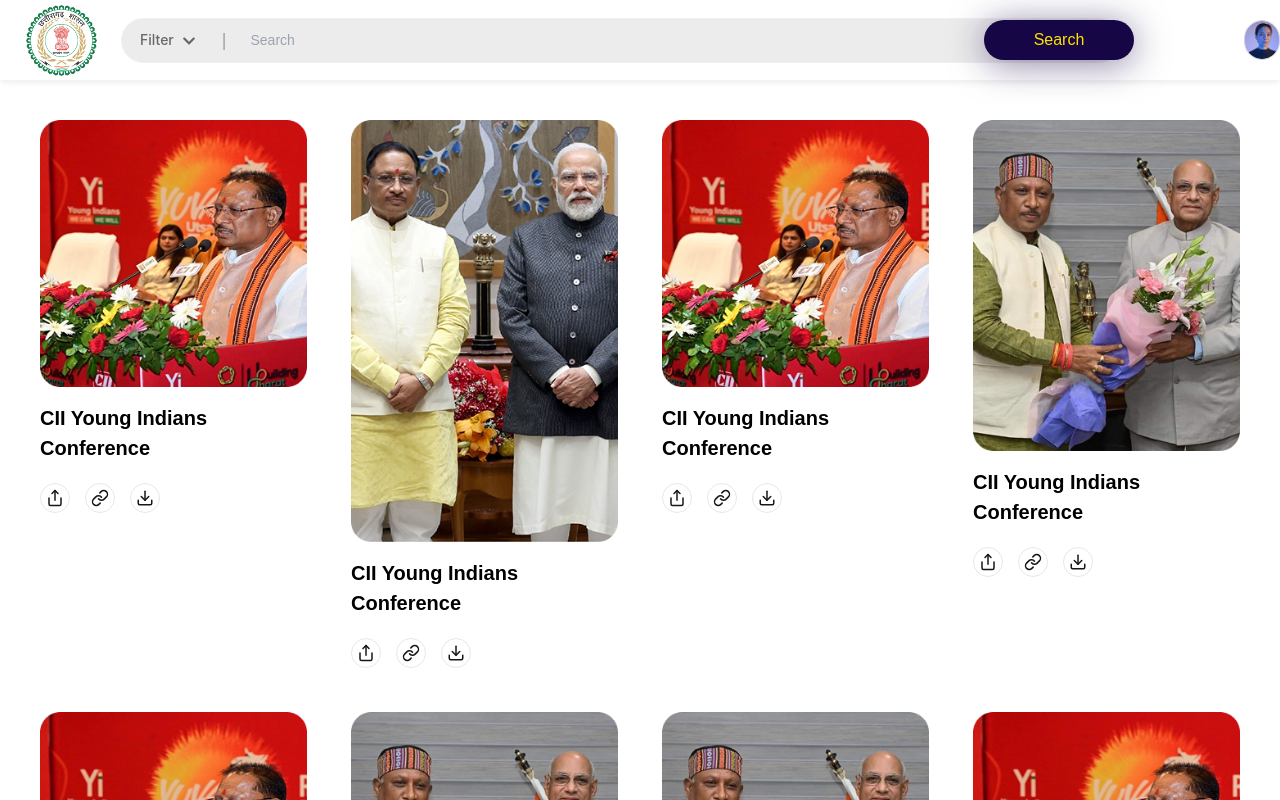
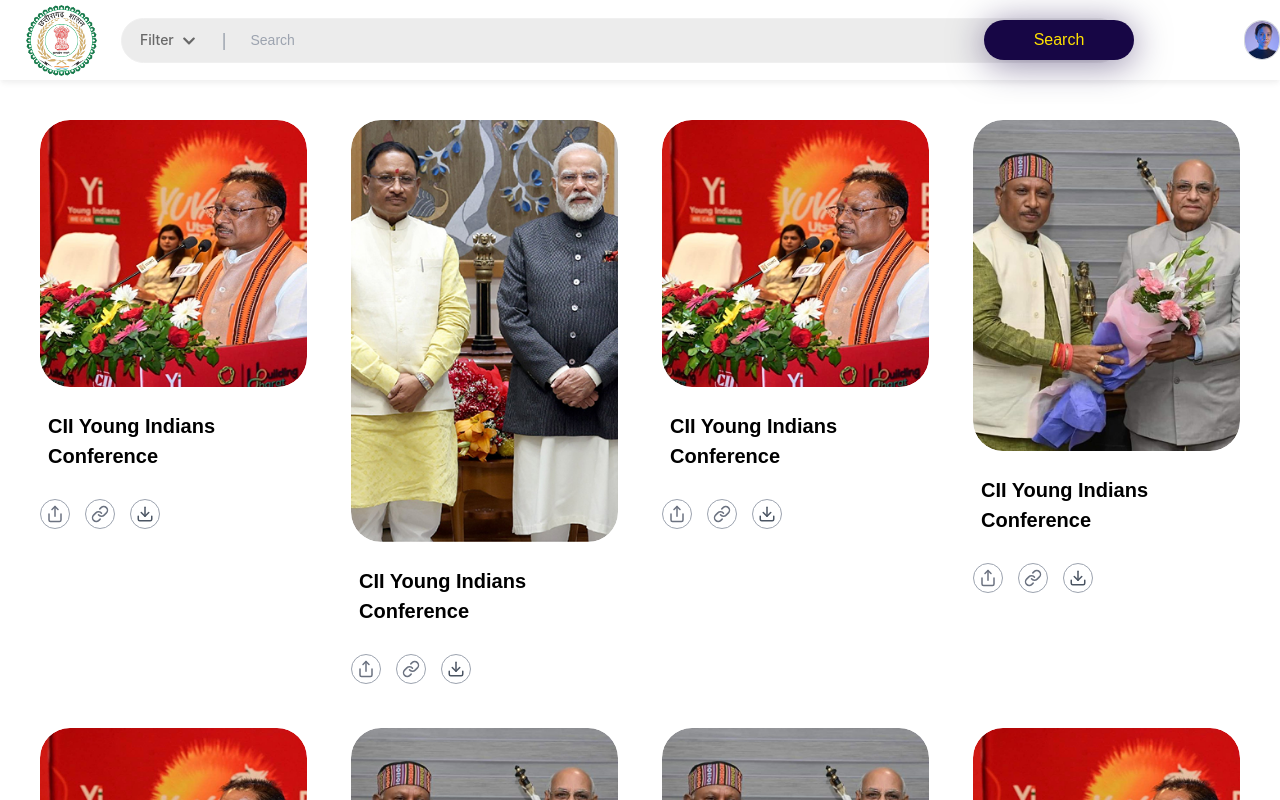
Before and after one commit to nbdigitech/AI-CMO-Gallery, a Next.js app in the folder Front-End/my-app/: page /dashboard in a window 1280 px wide. Shown: the top 800 px of the page. Built offline with nearby package versions, Linux system fonts and the light colour scheme.

Commit message:
Updated multiple files

```diff
--- a/Front-End/my-app/src/app/admin/page.js
+++ b/Front-End/my-app/src/app/admin/page.js
@@ -11,7 +11,7 @@ export default function AdminLogin() {
   const handleAdminLogin = (e) => {
     e.preventDefault();
 
-    // Dummy authentication (Replace this with real authentication logic if needed)
+    // Dummy authentication (Replace this with real authentication logic if needed #only this part is imp because admin credientials are here)
     if (username === "admin" && password === "password123") {
       localStorage.setItem("isAdmin", "true"); // Store login status
       router.push("/admin/dashboard"); // Redirect to Admin Dashboard
--- a/Front-End/my-app/src/app/dashboard/page.js
+++ b/Front-End/my-app/src/app/dashboard/page.js
@@ -40,6 +40,8 @@ const images = [
   { src: "/F4.png", title: "CII Young Indians Conference" },
   { src: "/CMpic.png", title: "CII Young Indians Conference" }
 ];
+
+
 
 
 export default function Dashboard() {
@@ -114,31 +116,52 @@ export default function Dashboard() {
           </button>
         </nav>
       <div className="grid grid-cols-1 md:grid-cols-3 lg:grid-cols-4 gap-3 p-6">
-        {images
+      {images
           .filter((img) => img.title.toLowerCase().includes(search.toLowerCase()))
           .map((image, index) => (
-            <div key={index} className="bg-white p-4 rounded-lg ">
-              <img src={image.src} alt={image.title} className="w-full h-70 rounded-md" />
-              <h3 className=" text-[20px] font-bold tracking-[0.0em] capitalize text-black mt-4">{image.title}</h3>
+            <div
+              key={index}
+              className="bg-white p-4 rounded-lg group transition-all duration-300"
+            >
+              {/* Image Container with Hover Effect */}
+              <div className="relative rounded-[30px] overflow-hidden">
+                {/* Image */}
+                <img
+                  src={image.src}
+                  alt={image.title}
+                  className="w-full h-70 rounded-[30px] transition-all duration-300 ease-in-out group-hover:brightness-75"
+                />
+
+                {/* Hover Overlay */}
+                <div className="absolute inset-0 bg-black bg-opacity-50 flex justify-between items-end p-4 rounded-[30px] opacity-0 group-hover:opacity-100 transition-opacity duration-300">
+                  {/* "250 Photos" (Stacked Format - Left Side) */}
+                  <div className="text-left">
+                    <span className="text-white font-extrabold text-4xl leading-none block">250</span>
+                    <span className="text-white font-semibold text-lg block mt-[-5px]">Photos</span>
+                  </div>
+                  {/* "2 Nov 2024" (Right Side) */}
+                  <span className="text-white text-lg font-medium">2 Nov 2024</span>
+                </div>
+              </div>
+
+              {/* Title (Changes Background on Hover) */}
+              <h3
+                className="text-[20px] font-bold tracking-[0.0em] capitalize text-black mt-4 p-2 rounded-md transition-all duration-300 group-hover:text-[rgba(23,6,69,1)] group-hover:text-white"
+              >
+                {image.title}
+              </h3>
+
+              {/* Buttons (Change Background on Hover) */}
               <div className="flex gap-[15px] items-center mt-5">
-                {/* Share Button */}
-                <button
-                className="w-[30px] h-[30px] border border: 1px solid var(--P-Color-2, rgba(104, 104, 104, 1)) flex items-center justify-center rounded-full"
-              >
-                <FiShare size={18} className="text-rgba(104, 104, 104, 1)-500" />
-              </button>
-                {/* Copy Link Button */}
-              <button
-                  className="w-[30px] h-[30px] border border: 1px solid var(--P-Color-2, rgba(104, 104, 104, 1)) flex items-center justify-center rounded-full"
-                >
-                  <FiLink size={18} className="text-rgba(104, 104, 104, 1)-500" />
+                <button className="w-[30px] h-[30px] border border-gray-400 flex items-center justify-center rounded-full transition-all duration-300 group-hover:bg-[rgba(23,6,69,1)] group-hover:text-white">
+                  <FiShare size={18} className="text-gray-500 group-hover:text-white" />
                 </button>
-              {/* Download Button */}
-              <button
-                className="w-[30px] h-[30px] border border: 1px solid var(--P-Color-2, rgba(104, 104, 104, 1)) flex items-center justify-center rounded-full"
-              >
-                <FiDownload size={18} className="text-rgba(104, 104, 104, 1)-600" />
-              </button>
+                <button className="w-[30px] h-[30px] border border-gray-400 flex items-center justify-center rounded-full transition-all duration-300 group-hover:bg-[rgba(23,6,69,1)] group-hover:text-white">
+                  <FiLink size={18} className="text-gray-500 group-hover:text-white" />
+                </button>
+                <button className="w-[30px] h-[30px] border border-gray-400 flex items-center justify-center rounded-full transition-all duration-300 group-hover:bg-[rgba(23,6,69,1)] group-hover:text-white">
+                  <FiDownload size={18} className="text-gray-600 group-hover:text-white" />
+                </button>
               </div>
             </div>
           ))}
@@ -179,7 +202,6 @@ export default function Dashboard() {
                       </div>
                       <div className="border-b border-gray-300 my-4"></div>
                     </div>
-
                     {/* Category Section */}
                     <div className="mt-2">
                       <p className="text-lg font-semibold mb-2">Category</p>
@@ -308,7 +330,7 @@ export default function Dashboard() {
         <div className="absolute top-[187px] left-[90px] w-[500px] h-[61px] border border-gray-300">
           <h3 className="font-bold text-lg text-gray-800 mb-2">Featured Links</h3>
           <p className="text-sm text-gray-600">
-            Home | Copyright Policy | Disclaimer | Site Map | Hyperlink Policy | Privacy Policy | Terms And Conditions | Terms Of Use
+            Home | Copyright Policy |  Disclaimer | Site Map | Hyperlink Policy | Privacy Policy | Terms And Conditions | Terms Of Use
           </p>
         </div>
 
```
